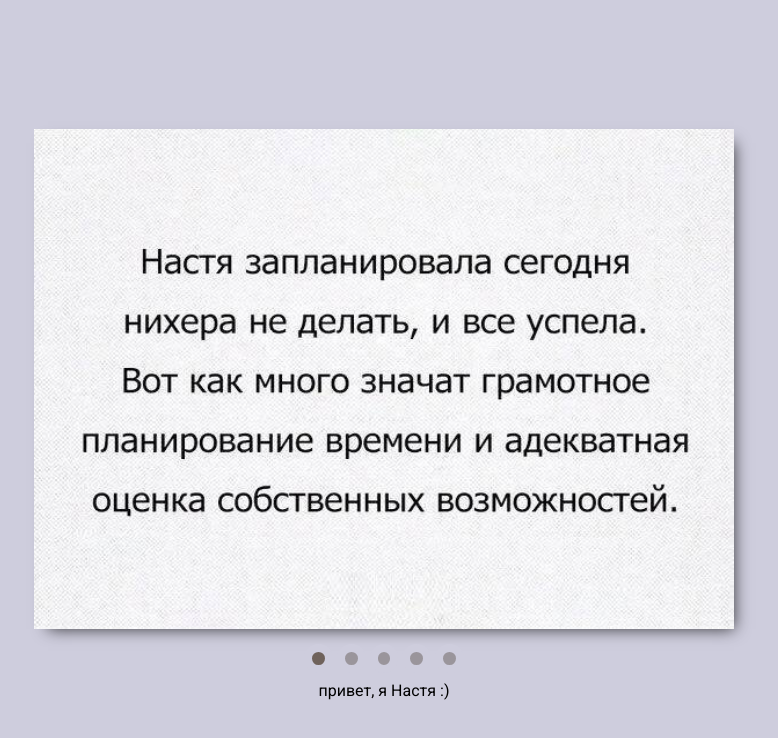
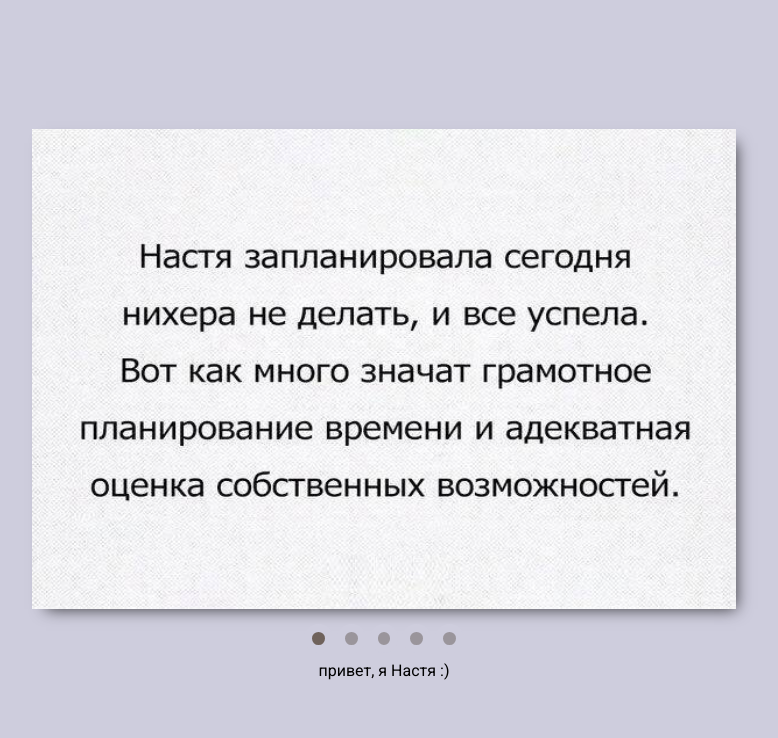
Before and after one commit to wisatta/cssMemSlider, a plain HTML site: page cssMemSlider/index.html in a window 1280 px wide. Shown: the whole page, without its empty margins (256-1034 px from the left). Drawn offline with Linux system fonts and the light colour scheme.

Commit message:
fix: slider  (Wed, May, 18, 2022 08:28:02 PM)

```diff
--- a/cssMemSlider/main.css
+++ b/cssMemSlider/main.css
@@ -18,9 +18,9 @@ body {
 }
 
 .slider {
-    max-width: 700px;
+    max-width: 44em;
     width: 100%;
-    height: 500px;
+    height: 30em;
     overflow: hidden;
     box-shadow: 7px 7px 15px -7px rgba(0,0,0,0.75);
 }
```
